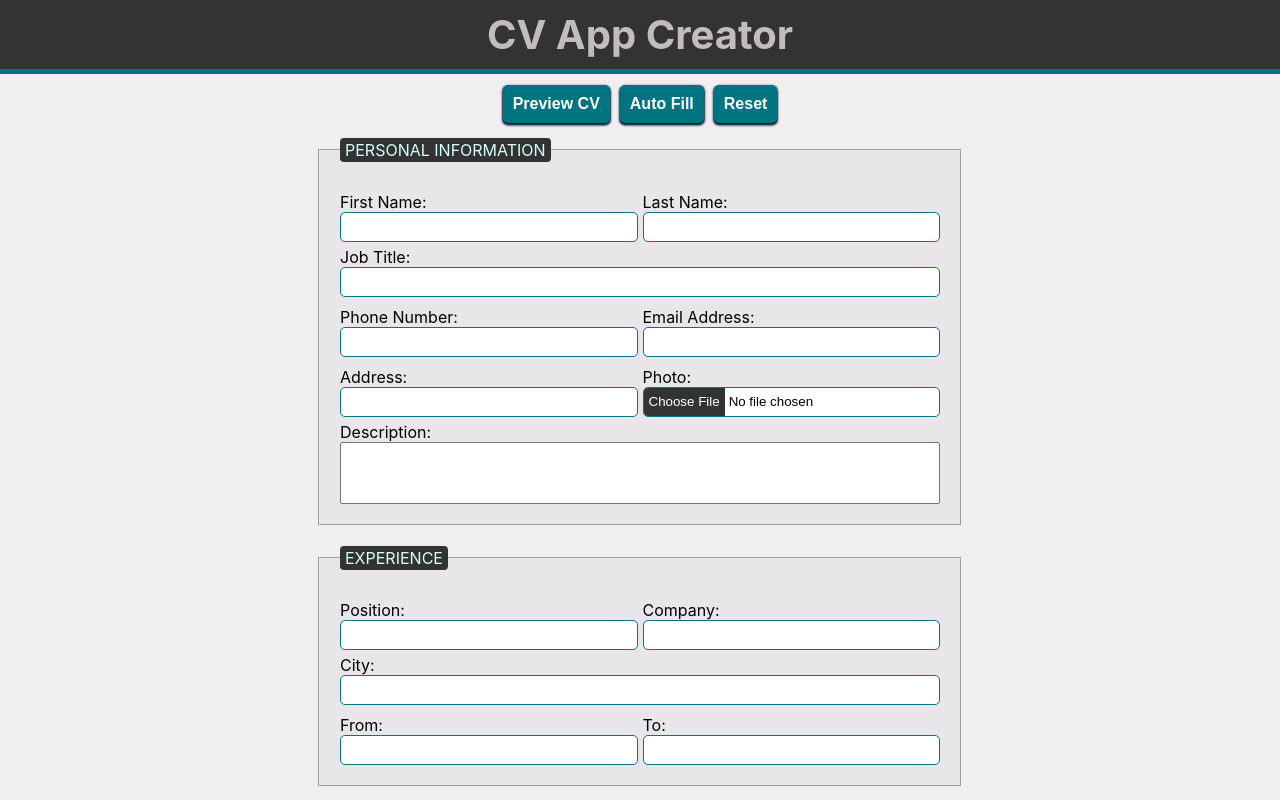
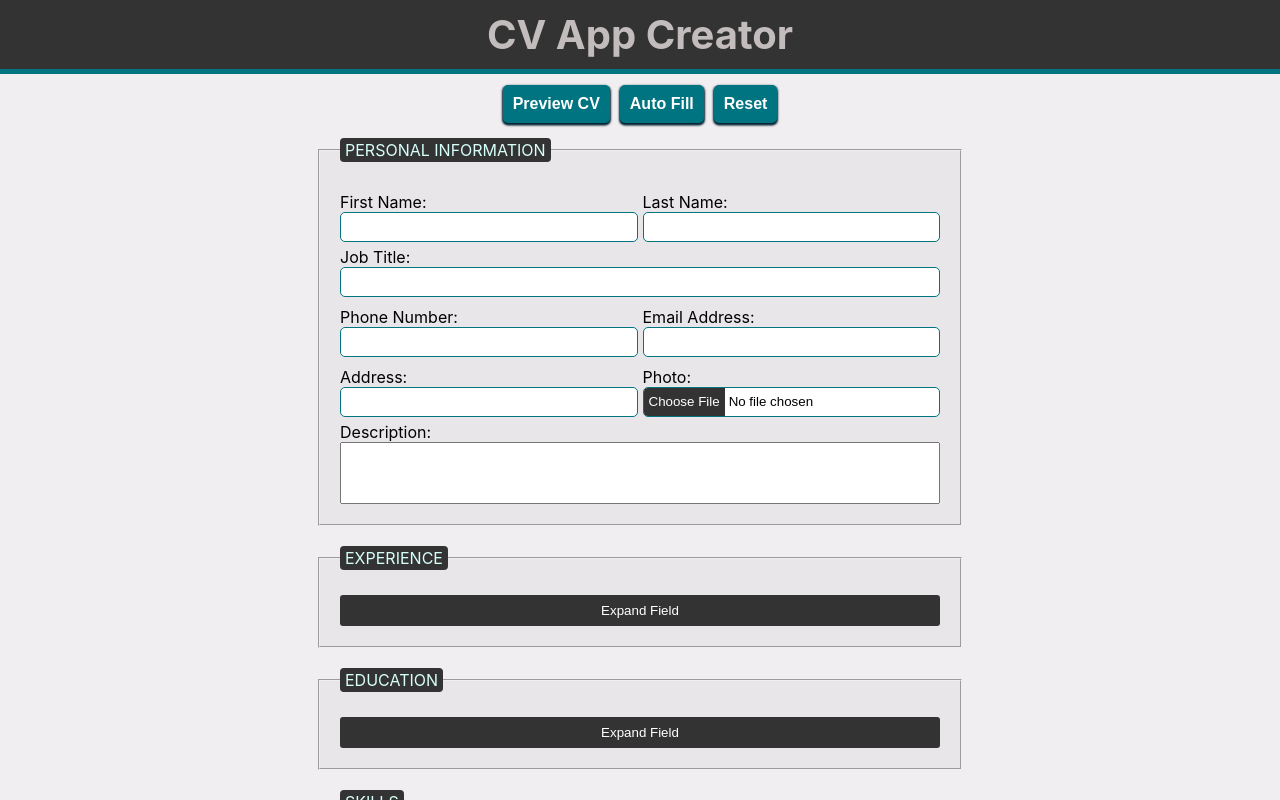
Before and after one commit to IAmYoungbossy/cv-app, a React (Create React App) app: page / in a window 1280 px wide. Shown: the top 800 px of the page. Built offline with nearby package versions, Linux system fonts and the light colour scheme.

Commit message:
Add ability to expand and add more experience field

```diff
--- a/src/components/Form/Experience/Experience.js
+++ b/src/components/Form/Experience/Experience.js
@@ -1,11 +1,9 @@
 import { Component } from "react";
 
-export default class Experience extends Component {
+class ExperienceField extends Component {
   render() {
     return (
-      <fieldset>
-        <legend>EXPERIENCE</legend>
-
+      <>
         <div className="input-wrapper">
           <div>
             <label htmlFor="position">Position:</label>
@@ -52,6 +50,76 @@ export default class Experience extends Component {
             />
           </div>
         </div>
+
+        <div className="education-btn">
+          <button
+            type="button"
+            className="add-education"
+            onClick={() => this.props.addExperience()}
+          >
+            Add Field
+          </button>
+          <button
+            type="button"
+            className="remove-education"
+            onClick={() => this.props.removeExperience()}
+          >
+            Remove Field
+          </button>
+        </div>
+      </>
+    );
+  }
+}
+
+export default class Experience extends Component {
+  state = {
+    experience: [],
+  };
+
+  addExperience = () => {
+    this.setState({
+      experience: [...this.state.experience, []],
+    });
+  };
+
+  removeExperience = (index) => {
+    const experienceCopy = [...this.state.experience];
+    experienceCopy.splice(index, 1);
+    this.setState({
+      experience: experienceCopy,
+    });
+  };
+
+  render() {
+    const expandBtn = () => {
+      if (this.state.experience.length === 0) return "Expand Field";
+      return "Add Category";
+    };
+    const emptyArray = this.state.experience.length === 0;
+    return (
+      <fieldset>
+        <legend>EXPERIENCE</legend>
+        {this.state.experience.map((list, index) => (
+          <>
+            <ExperienceField
+              key={index + 6}
+              index={index}
+              addExperience={() => this.addExperience()}
+              removeExperience={() => this.removeExperience(index)}
+            />
+            <br key={index + 4} /> <hr key={index + 7} />
+          </>
+        ))}
+        {emptyArray && (
+          <button
+            type="button"
+            className="category-btn"
+            onClick={this.addExperience}
+          >
+            {expandBtn()}
+          </button>
+        )}
       </fieldset>
     );
   }
```
